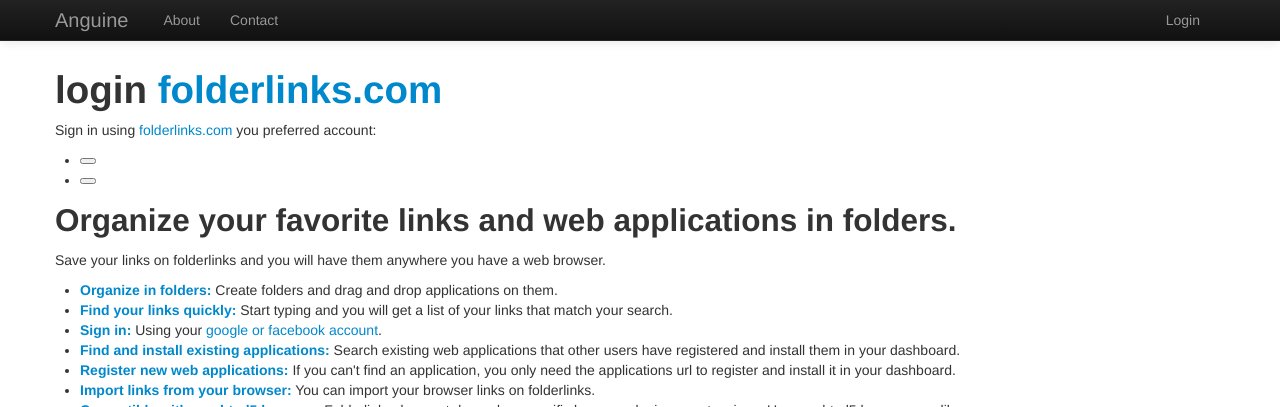
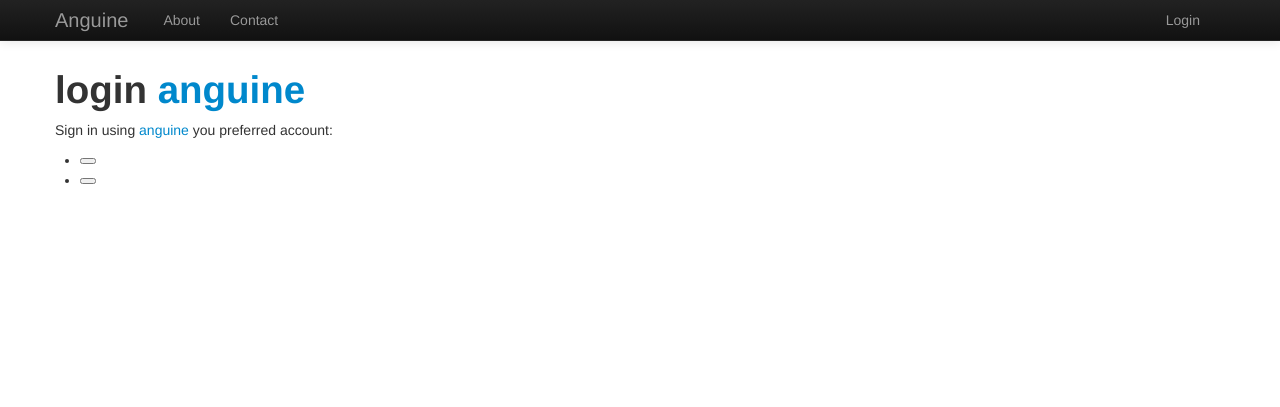
Before and after one commit to nunes/anguine, a Python web app: template resources/templates/login.html in a window 1280 px wide. Shown: the top 407 px of the page. Run offline with Jinja, Linux system fonts and the light colour scheme; the template is opened without the code that fills it: most values are stand-ins (such as "Sample title", 1, 10 or a date in 2020); some libraries are stand-ins or nearby versions.

Commit message:
changed some comments changed mail from on contact page fixed login page

```diff
--- a/resources/templates/login.html
+++ b/resources/templates/login.html
@@ -1,19 +1,19 @@
 {% extends 'layout.html' %}
 
 {% block title %}
-{% trans %}folderlinks: organize your links and webapps{% endtrans %}
+{% trans %}anguine: login screen{% endtrans %}
 {% endblock %}
 
 {% block body %}
 
 <h1>
-	login <a href="{{ url_for('index') }}">folderlinks.com</a>
+	login <a href="{{ url_for('index') }}">anguine</a>
 </h1>
 
 <div class="login_top_element">
 
 	<p>
-		{% trans %}Sign in using{% endtrans %} <a href="{{ url_for('index') }}">folderlinks.com</a> {% trans %}you preferred account:{% endtrans %}
+		{% trans %}Sign in using{% endtrans %} <a href="{{ url_for('index') }}">anguine</a> {% trans %}you preferred account:{% endtrans %}
 	</p>
 
 	<ul class="login">
@@ -31,54 +31,4 @@
 
 </div>
 
-<div class="page login_page">
-	<div class="home_left_column">
-        <h2>{% trans %}Organize your favorite links and web applications in folders.{% endtrans %}</h2>
-        <p>{% trans %}Save your links on folderlinks and you will have them anywhere you have a web browser.{% endtrans %}</p>
-
-        <ul>
-            <li><strong> <a href="{{ url_for('main') }}">
-                 {% trans %}Organize in folders:{% endtrans %}</a></strong> {% trans %}Create folders and drag and drop applications on them.{% endtrans %}
-            </li>
-
-            <li><strong><a href="{{ url_for('main') }}">
-                 {% trans %}Find your links quickly:{% endtrans %}</a></strong>
-                 {% trans %}Start typing and you will get a list of your links that match your search.{% endtrans %}
-            </li>
-
-            <li><strong> <a href="{{ url_for('login') }}">
-                 {% trans %}Sign in:{% endtrans %}</a></strong> {% trans %}Using your{% endtrans %}
-                <a href="{{ url_for('login') }}">{% trans %}google or facebook account{% endtrans %}</a>.
-            </li>
-
-            <li><strong><a href="{{ url_for('main') }}">
-                 {% trans %}Find and install existing applications:{% endtrans %}</a></strong>
-                 {% trans %}Search existing web applications that other users have registered and install them in your dashboard.{% endtrans %}
-            </li>
-
-            <li><strong><a href="{{ url_for('main') }}">
-                 {% trans %}Register new web applications:{% endtrans %}</a></strong>
-                 {% trans %}If you can't find an application, you only need the applications url to register and install it in your dashboard.{% endtrans %}
-            </li>
-
-            <li><strong><a href="{{ url_for('main') }}">
-                 {% trans %}Import links from your browser:{% endtrans %}</a></strong>
-                 {% trans %}You can import your browser links on folderlinks.{% endtrans %}
-            </li>
-
-            <li><strong><a href="{{ url_for('main') }}">
-                 {% trans %}Compatible with any html5 browser:{% endtrans %}</a></strong>
-                 {% trans %}Folderlinks does not depend on specific browser plugins or extensions. Use any html5 browser you like.{% endtrans %}
-            </li>
-        </ul>
-
-	</div>
-
-	<div class="login_right_column">
-		<img alt="desktop example" src="/img/desktop_example.png"></img>
-	</div>
-
-</div>
-
-
 {% endblock %}
```
Also changed, not shown: application/views.py (+17 -17 lines).
